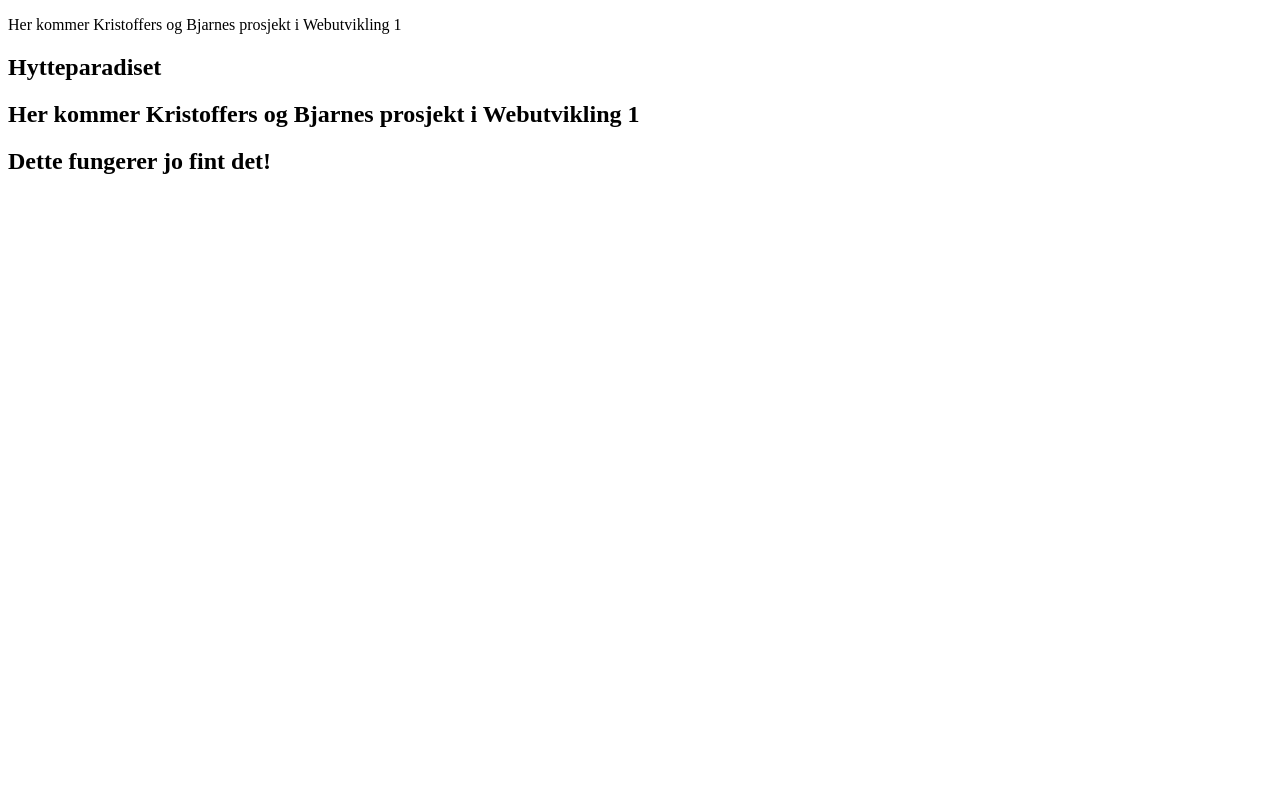
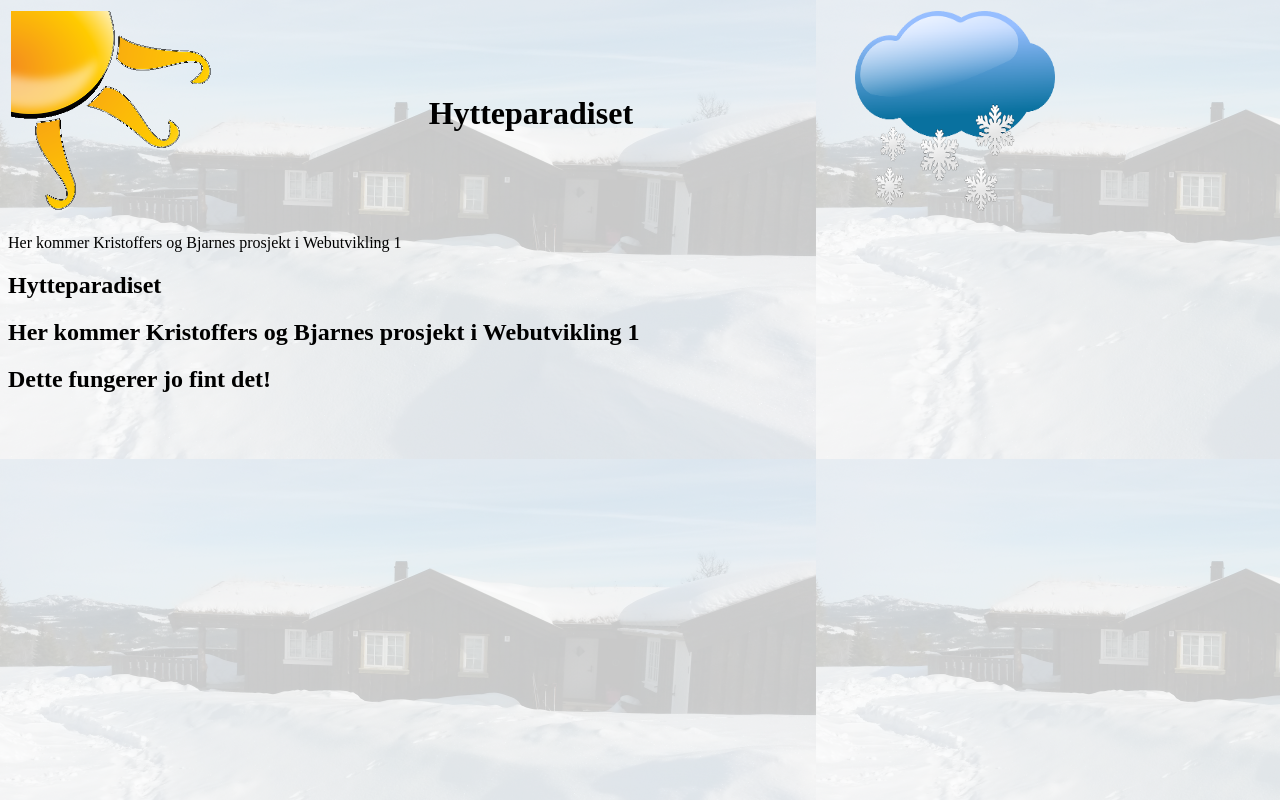
Before and after one commit to bjask/webprosjekt, a plain HTML site: page index.html in a window 1280 px wide. Drawn offline with Linux system fonts and the light colour scheme.

Commit message:
Forsideutkast
Laget et første utkast til forside

```diff
--- a/index.html
+++ b/index.html
@@ -3,9 +3,40 @@
 
 <head>
   <title>Hytteparadiset</title>
+  <style>
+    #tabellbakgrunn {
+      background-color: lightpink;
+    }
+    #rammetittel {
+      background-color: magenta;
+      font-size: 14pt;
+    }
+    #radio{
+      text-align: right;
+    }
+     body {
+       background-image: url("hytte_bakgrunn200.png");
+       back
+       background-size: cover;
+     }
+    </style>
 </head>
 
 <body>
+  <table width="100%">
+    <tr>
+      <td>
+        <img src="sol1.png" height="200" width="200">
+      </td>
+      <td>
+        <h1>Hytteparadiset<h1>
+        </td>
+      <td>
+        <img src="sno1.png" height="200" width="200">
+      </td>
+</tr>
+</table>
+
   <p>Her kommer Kristoffers og Bjarnes prosjekt i Webutvikling 1</p>
   <h2>Hytteparadiset</h2>
   <p><h2>Her kommer Kristoffers og Bjarnes prosjekt i Webutvikling 1</h2></p>
```
Also changed, not shown: hytte_bakgrunn.png (added), hytte_bakgrunn200.png (added), sno1.png (added), sol1.png (added).
